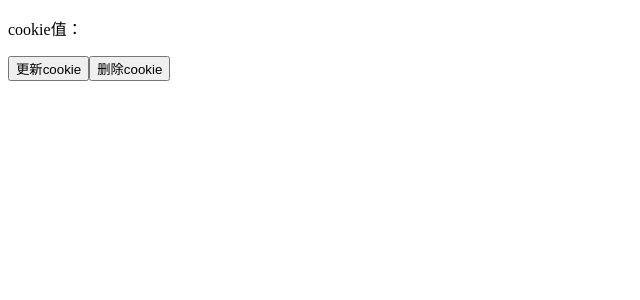
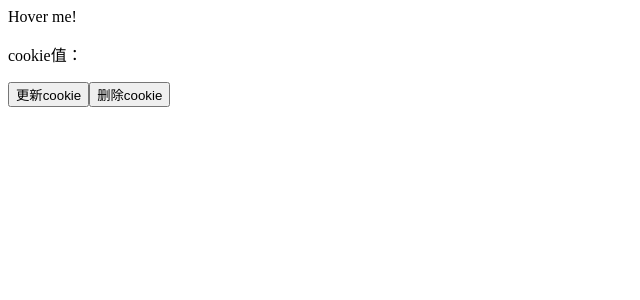
Before and after one commit to everywangBUG/interview, a React (Vite) app in the folder react_components/: page / in a window 1280 px wide. Shown: the top 300 px of the page, without its empty margins (0-640 px from the left). Built offline with nearby package versions, Linux system fonts and the light colour scheme.

Commit message:
useHover

```diff
--- a/react_components/src/App.tsx
+++ b/react_components/src/App.tsx
@@ -1,6 +1,7 @@
 // import { useState } from "react";
 
-import CookieDemo from "./components/CookieDemo.tsx/CookieDemo"
+import CookieDemo from "./components/CookieDemo/CookieDemo"
+import HoverDemo from "./components/HoverDemo/HoverDemo"
 
 // import { IconAdd } from "./components/Icon/IconAdd"
 // import { IconEmail } from "./components/Icon/IconEmail"
@@ -20,6 +21,7 @@ function App() {
 
   return (
     <>
+      <HoverDemo />
       <CookieDemo />
     </>
 
--- /dev/null
+++ b/react_components/src/components/HoverDemo/HoverDemo.tsx
@@ -0,0 +1,18 @@
+import useHover from "../../hooks/useHover"
+
+const HoverDemo = () => {
+    const element = (hovered: boolean) => <div>
+        Hover me! {hovered}
+    </div>
+
+    const [hoverable, hovered] = useHover(element);
+
+    return (
+        <div>
+            {hoverable}
+            <div>{hovered ? 'HOVERED' : ''}</div>
+        </div>
+    )
+}
+
+export default HoverDemo;
--- /dev/null
+++ b/react_components/src/hooks/useHover.tsx
@@ -0,0 +1,48 @@
+import { cloneElement, ReactElement, useState } from "react"
+
+// 传入ReactElement也可以是ReactElement函数
+type Element =
+    | ((hover: boolean) => ReactElement<HoverableProps>)
+    | ReactElement<HoverableProps>;
+
+interface HoverableProps {
+    onMouseEnter?: (event: MouseEvent) => void;
+    onMouseLeave?: (event: MouseEvent) => void;
+    [key: string]: any
+}
+
+const useHover = (element: Element): [ReactElement<HoverableProps>, boolean] => {
+    // 定义hover的状态
+    const [hover, setHover] = useState(false);
+
+    // mouseenter事件
+    const onMouseEnter = (originalMouseEnter?: (event: MouseEvent) => void) => (event: MouseEvent) => {
+        originalMouseEnter?.(event);
+        setHover(true);
+    }
+
+    // mouseleave事件
+    const onMouseLeave = (originMouseLeave?: (event: MouseEvent) => void)  => (event: MouseEvent) => {
+        originMouseLeave?.(event);
+        setHover(false);
+    }
+
+    let targetElement: ReactElement<HoverableProps>;
+    // 判断传入的是元素还是函数
+    if (typeof element === 'function') {
+        targetElement = element(hover);
+    } else {
+        targetElement = element;
+    }
+
+    // 使用cloneElement克隆元素
+    const el = cloneElement(targetElement, {
+        onMouseEnter: onMouseEnter(targetElement.props.onMouseEnter),
+        onMouseLeave: onMouseLeave(targetElement.props.onMouseLeave)
+    });
+
+    // 返回元素和hover的状态
+    return [el, hover];
+}
+
+export default useHover;
```
Also changed, not shown: react_components/src/components/CookieDemo/CookieDemo.tsx (renamed from react_components/src/components/CookieDemo.tsx/CookieDemo.tsx).
